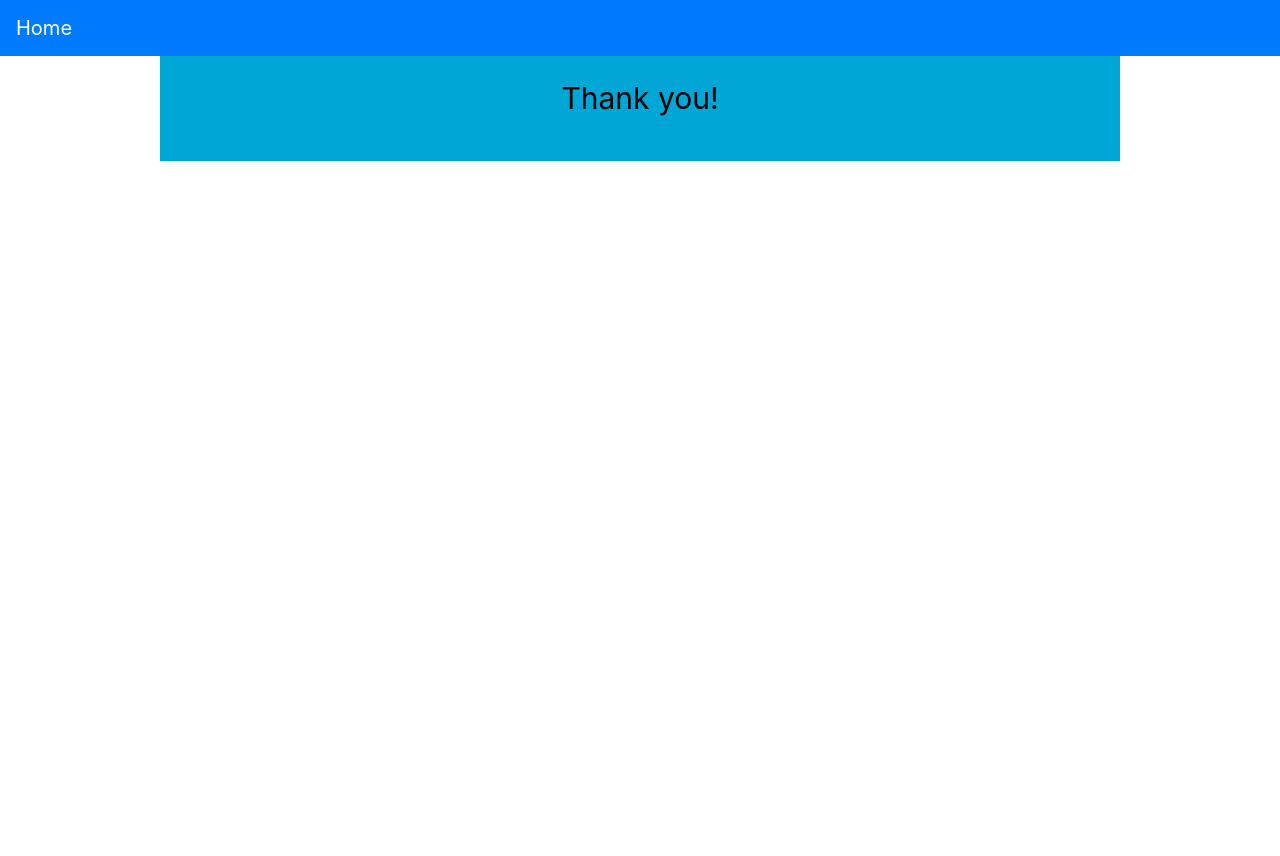
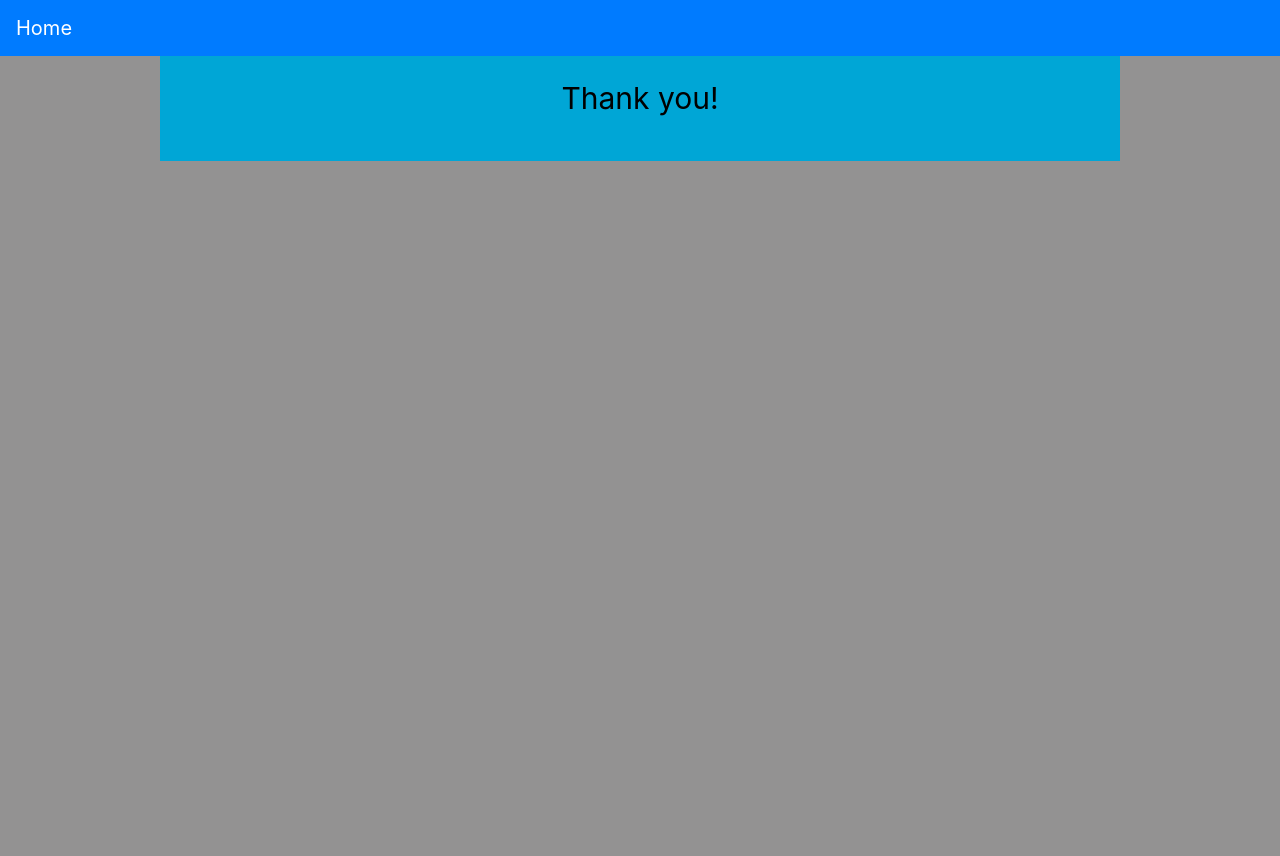
Before and after one commit to remla23-team13/app, a FastAPI app: template templates/review_ok.html in a window 1280 px wide. Run offline with FastAPI, Linux system fonts and the light colour scheme; the template is opened without the code that fills it, so the values that code supplies are empty; some libraries are stand-ins or nearby versions.

Commit message:
Change background colour to gray (Experimentation V1)

```diff
--- a/static/styles.css
+++ b/static/styles.css
@@ -1,6 +1,6 @@
 .app {
     text-align: center;
-    background-color: rgb(255, 255, 255);
+    background-color: rgb(147, 146, 146);
     min-height: 100vh;
     display: flex;
     flex-direction: column;
```
